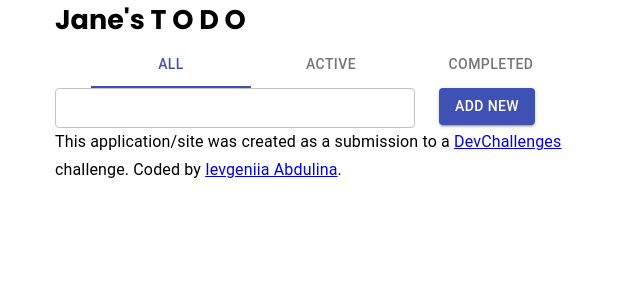
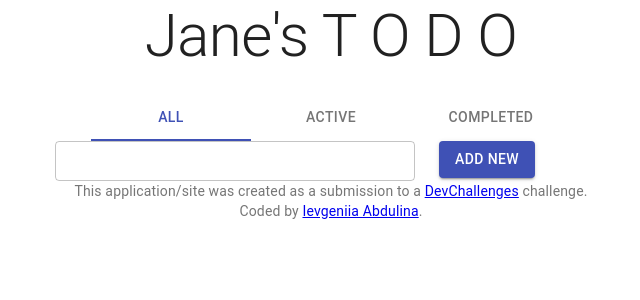
Before and after one commit to IevgeniiaAbdulina/Simple-Todo-React-App, a React (Create React App) app: page / in a window 1280 px wide. Shown: the top 300 px of the page, without its empty margins (309-949 px from the left). Built offline with nearby package versions, Linux system fonts and the light colour scheme.

Commit message:
Added Mui Typography attributes for Title and Attribution Elements

```diff
--- a/src/components/Attribution.js
+++ b/src/components/Attribution.js
@@ -2,7 +2,11 @@ import { Typography } from '@material-ui/core';
 
 const Attribution = () => {
     return (
-        <Typography variant="subtitle1" className='attribution'>
+        <Typography
+            variant="body2"
+            color="textSecondary"
+            align="center"
+            className='attribution'>
             This application/site was created as a submission to a <a href='https://devchallenges.io/challenges' target="_blank" rel="noreferrer">DevChallenges</a> challenge.
             Coded by <a href='https://github.com/IevgeniiaAbdulina/Simple-Todo-React-App' target="_blank" rel="noreferrer">Ievgeniia Abdulina</a>.
         </Typography>
--- a/src/components/Title.js
+++ b/src/components/Title.js
@@ -1,8 +1,17 @@
+import { Container, Typography } from "@material-ui/core";
+
 const Title = () => {
     return (
-        <div>
-            <h2>Jane's <span>T O D O</span></h2>
-        </div>
+        <Container maxWidth="sm">
+            <Typography
+                component="h1"
+                variant="h2"
+                align="center"
+                color="textPrimary"
+                gutterBottom >
+                Jane's <span>T O D O</span>
+            </Typography>
+        </Container>
      );
 }
 
```
